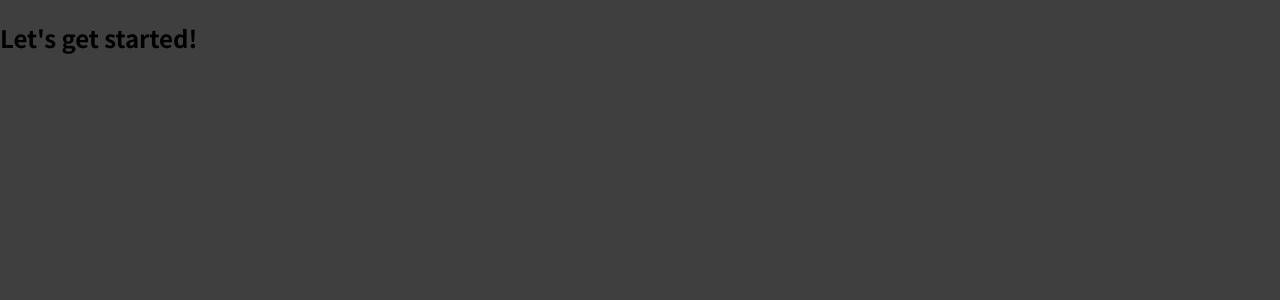
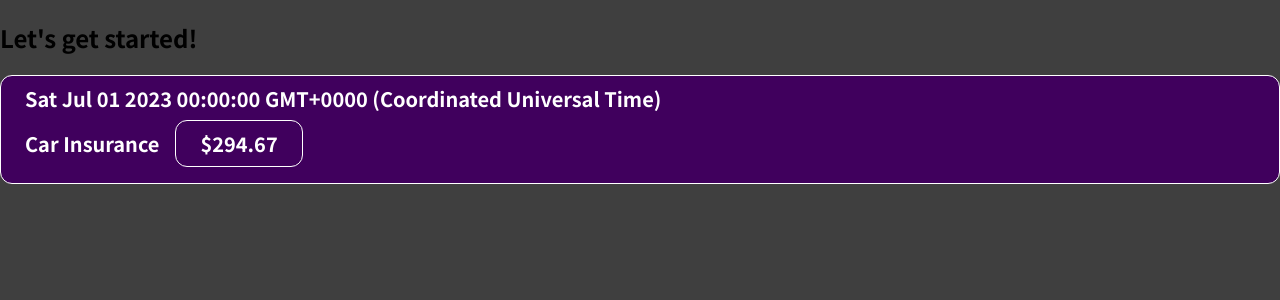
Before and after one commit to AhnDaHoon/React, a JavaScript app in the folder code/react-complete-guide/: page / in a window 1280 px wide. Shown: the top 300 px of the page. Built offline with nearby package versions, Linux system fonts and the light colour scheme.

Commit message:
리액트 작동 방식, css import, 동적 데이터 출력

```diff
--- a/code/react-complete-guide/src/App.js
+++ b/code/react-complete-guide/src/App.js
@@ -1,7 +1,10 @@
+import ExpenseItem from "./components/ExpenseItem";
+
 function App() {
   return (
     <div>
       <h2>Let's get started!</h2>
+      <ExpenseItem></ExpenseItem>
     </div>
   );
 }
--- /dev/null
+++ b/code/react-complete-guide/src/components/ExpenseItem.css
@@ -0,0 +1,56 @@
+.expense-item {
+  display: flex;
+  justify-content: space-between;
+  align-items: center;
+  box-shadow: 0 2px 8px rgba(0, 0, 0, 0.25);
+  padding: 0.5rem;
+  margin: 1rem 0;
+  border-radius: 12px;
+  background-color: #4b4b4b;
+}
+
+.expense-item__description {
+  display: flex;
+  flex-direction: column;
+  gap: 1rem;
+  align-items: flex-end;
+  flex-flow: column-reverse;
+  justify-content: flex-start;
+  flex: 1;
+}
+
+.expense-item h2 {
+  color: #3a3a3a;
+  font-size: 1rem;
+  flex: 1;
+  margin: 0 1rem;
+  color: white;
+}
+
+.expense-item__price {
+  font-size: 1rem;
+  font-weight: bold;
+  color: white;
+  background-color: #40005d;
+  border: 1px solid white;
+  padding: 0.5rem;
+  border-radius: 12px;
+}
+
+@media (min-width: 580px) {
+  .expense-item__description {
+    flex-direction: row;
+    align-items: center;
+    justify-content: flex-start;
+    flex: 1;
+  }
+
+  .expense-item__description h2 {
+    font-size: 1.25rem;
+  }
+
+  .expense-item__price {
+    font-size: 1.25rem;
+    padding: 0.5rem 1.5rem;
+  }
+}
--- /dev/null
+++ b/code/react-complete-guide/src/components/ExpenseItem.js
@@ -0,0 +1,19 @@
+import "./ExpenseItem.css";
+
+function ExpenseItem() {
+  const expenseDate = new Date(2023, 6, 1);
+  const expenseTitle = "Car Insurance";
+  const expenseAmount = 294.67;
+
+  return (
+    <div className="expense-item__price">
+      <div>{expenseDate.toString()}</div>
+      <div className="expense-item__description">
+        <h2>{expenseTitle}</h2>
+        <div className="expense-item__price">${expenseAmount}</div>
+      </div>
+    </div>
+  );
+}
+
+export default ExpenseItem;
```
